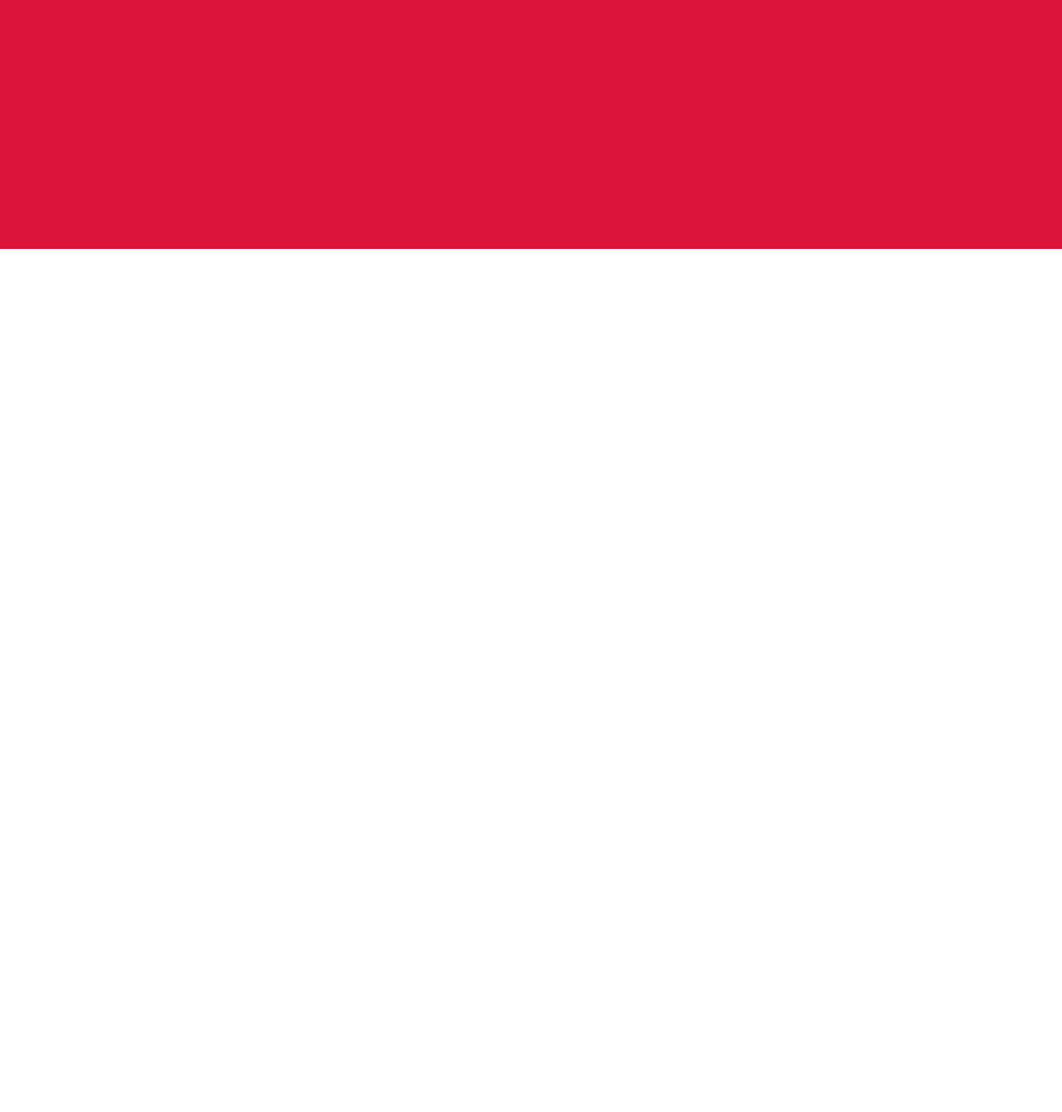
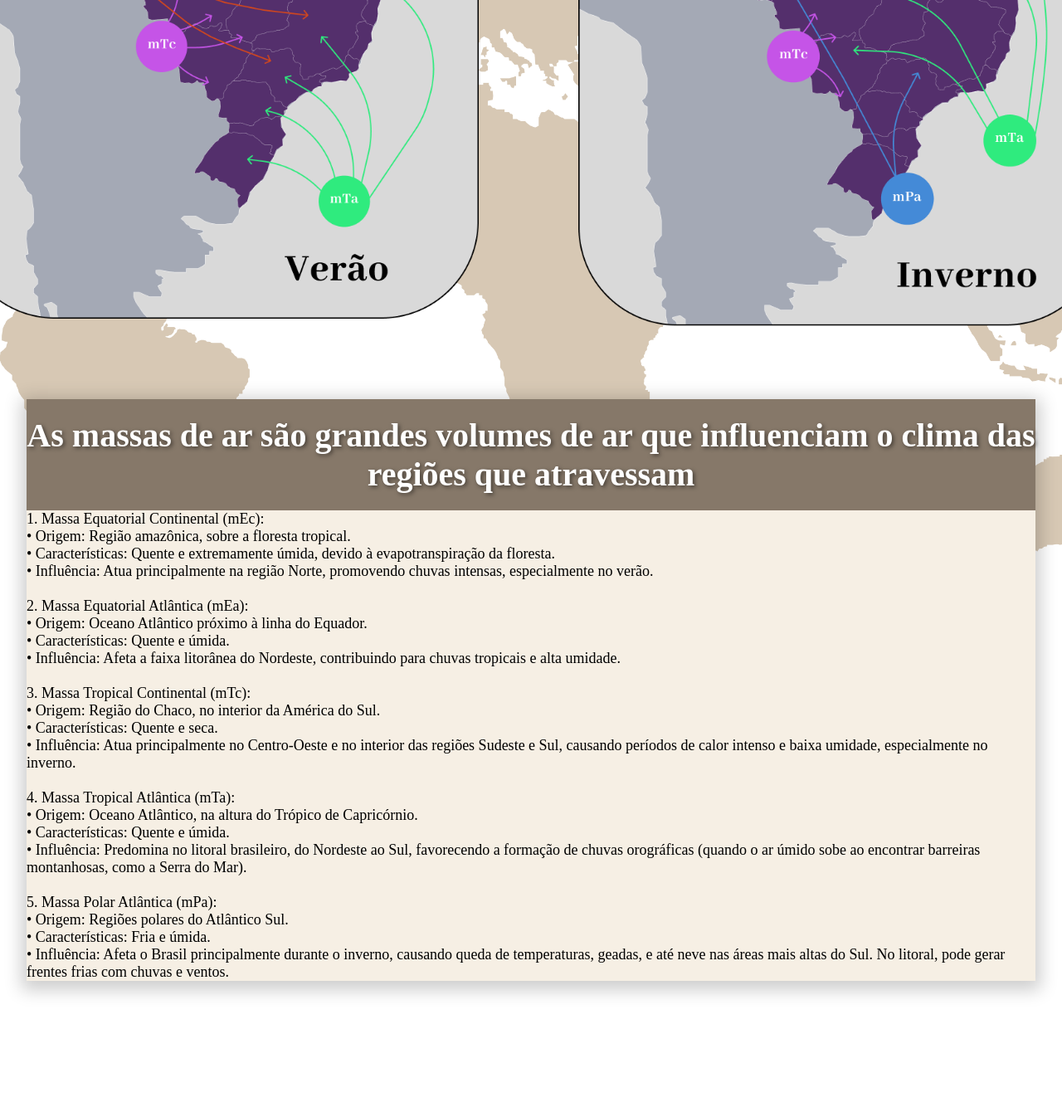
Before and after one commit to Vyneelric/SAS-Geografia, a plain HTML site: page index.html in a window 1280 px wide. Shown: the part 6900-8240 px from the top of the page at 83% size. Before the commit the page ends 7200 px from the top, so only its background shows below. Drawn offline with Linux system fonts and the light colour scheme; a web font is replaced by a local one.

Commit message:
seção - massas de ar feito

```diff
--- a/index.html
+++ b/index.html
@@ -6,6 +6,9 @@
         <link rel="preconnect" href="https://fonts.googleapis.com">
         <link rel="preconnect" href="https://fonts.gstatic.com" crossorigin>
         <link href="https://fonts.googleapis.com/css2?family=Abhaya+Libre:wght@400;500;600;700;800&display=swap" rel="stylesheet">
+        <link rel="preconnect" href="https://fonts.googleapis.com">
+        <link rel="preconnect" href="https://fonts.gstatic.com" crossorigin>
+        <link href="https://fonts.googleapis.com/css2?family=Abhaya+Libre:wght@400;500;600;700;800&family=Albert+Sans:ital,wght@0,100..900;1,100..900&display=swap" rel="stylesheet">
         <link rel="stylesheet" href="./style.css">
         <title>Geografia</title>
     </head>
@@ -118,6 +121,57 @@
                     </div>
                 </section>
                 <section id="massa-ar" class="grupo">
+                    <h1>MASSAS DE AR</h1>
+                    <div class="mapa-massas-ar">
+                        <img src="./images/massa de ar verao.png" alt="">
+                        <img src="./images/massa de ar inverno.png" alt="">
+                    </div>
+                    <div class="txt-massa-ar">
+                        <div class="titulo-massa-ar">
+                            <h2>As massas de ar são grandes volumes de ar que influenciam o
+                                clima das regiões que atravessam</h2>
+                        </div>
+                        <p>1. Massa Equatorial Continental (mEc):
+                            <br>• Origem: Região amazônica, sobre a floresta tropical.
+                            <br>• Características: Quente e extremamente úmida, devido à
+                            evapotranspiração da floresta.
+                            <br>• Influência: Atua principalmente na região Norte, promovendo chuvas intensas,
+                            especialmente no verão.
+                            <br>
+                            <br>
+                            2. Massa Equatorial Atlântica (mEa):
+                            <br>• Origem: Oceano Atlântico próximo à linha do Equador.
+                            <br>• Características: Quente e úmida.
+                            <br>• Influência: Afeta a faixa litorânea do Nordeste,
+                            contribuindo para chuvas tropicais e alta umidade.
+                            <br>
+                            <br>
+                            3. Massa Tropical Continental (mTc):
+                            <br>• Origem: Região do Chaco, no interior da América do Sul.
+                            <br>• Características: Quente e seca.
+                            <br>• Influência: Atua principalmente no Centro-Oeste e no interior das regiões
+                            Sudeste e Sul, causando períodos de calor intenso e baixa umidade,
+                            especialmente no inverno.
+                            <br>
+                            <br>
+                            4. Massa Tropical Atlântica (mTa):
+                            <br>• Origem: Oceano Atlântico, na altura do Trópico de Capricórnio.
+                            <br>• Características: Quente e úmida.
+                            <br>• Influência: Predomina no litoral brasileiro, do Nordeste ao Sul,
+                            favorecendo a formação de chuvas orográficas (quando o ar úmido sobe
+                            ao encontrar barreiras montanhosas, como a Serra do Mar).
+                            <br>
+                            <br>
+                            5. Massa Polar Atlântica (mPa):
+                            <br>• Origem: Regiões polares do Atlântico Sul.
+                            <br>• Características: Fria e úmida.
+                            <br>• Influência: Afeta o Brasil principalmente durante o inverno,
+                            causando queda de temperaturas, geadas, e até neve nas áreas mais altas do Sul.
+                            No litoral, pode gerar frentes frias com chuvas e ventos.
+                        </p>
+                    </div>
+                </section>
+                <section  id="rodape" class="">
 
                 </section>
             </div>
--- a/style.css
+++ b/style.css
@@ -556,13 +556,71 @@ main {
     font-weight: 600;
 }
 
+#massa-ar {
+    background-image: url('./images/Mapa\ mundi\ mascara.png');
+    background-size: 150%;
+    background-position: center;
+    background-repeat: no-repeat;
+    font-family: "Abhaya Libre", serif;
 
+    width: 100%;
+    height: 200vh;
+    display: flex;
+    flex-direction: column;
+    align-items: center;
+}
 
+#massa-ar h1 {
+    margin-top: 20px;
+    color: #720D20;
+    font-size: 80px;
+}
 
+.mapa-massas-ar {
+    height: fit-content;
+    display: flex;
+    gap: 120px;
+    padding-bottom: 70px;
+}
+.mapa-massas-ar img {
+    height: 800px;
+}
 
+.txt-massa-ar {
+    box-shadow: 0px 5px 20px 6px rgba(0,0,0,0.2);
+    display: flex;
+    flex-direction: column;
+    align-items: center;
+    width: 95%;
+}
 
-#massa-ar {
+.titulo-massa-ar {
+    background-color: #867869;
+    display: flex;
+    align-items: center;
+    justify-content: center;
+    text-align: center;
     width: 100%;
-    height: 100vh;
-    background-color: crimson;
+
 }
+
+.txt-massa-ar h2 {
+    width: 100%;
+    text-shadow: 2px 2px 5px rgba(0, 0, 0, 0.5);
+    padding-top: 20px;
+    padding-bottom: 20px;
+    color: white;
+    font-size: 40px;
+}
+
+.txt-massa-ar p {
+    width: 100%;
+    font-size: 18px;
+    background-color: #F6EFE4;
+}
+
+#rodape {
+    height: 30vh;
+    width: 100%;
+
+}
```
Lines whose indentation alone changed are shown as unchanged.
